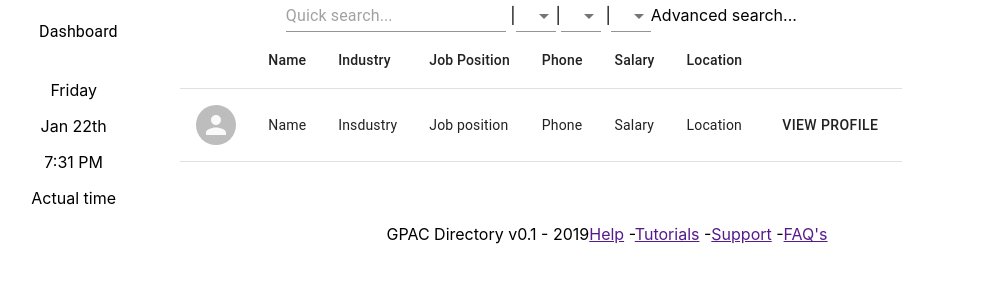
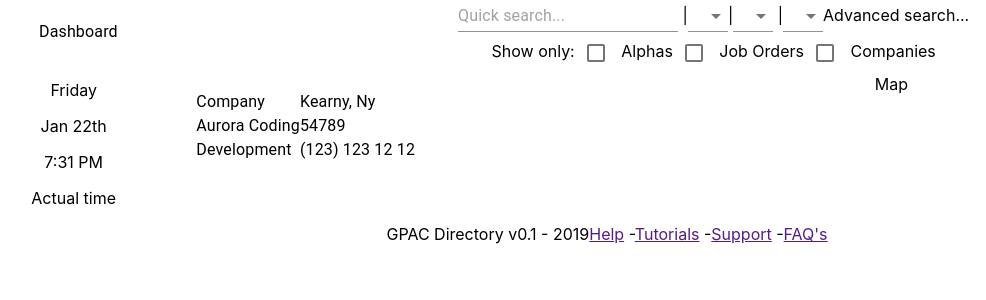
Before and after one commit to eder-toledo/gpac-Demo, a React (Create React App) app in the folder frontend/: page / in a window 1280 px wide. Shown: the top 300 px of the page, without its empty margins (33-1019 px from the left). Built offline with nearby package versions, Linux system fonts and the light colour scheme.

Commit message:
Adding basic structure for pages components

```diff
--- a/frontend/src/App.js
+++ b/frontend/src/App.js
@@ -1,12 +1,16 @@
+import React, { useState } from "react";
 import LeftMenu from './components/LeftMenu';
 import Footer from './components/Footer';
 import SearchBar from './components/SearchBar';
-import ListCandidates from './components/ListCandidates';
+import MarketPage from './pages/market';
+import MapPage from './pages/map';
 import './App.css';
 import Grid from '@material-ui/core/Grid'
 
 
 function App() {
+  const [pageRender, setPageRender] = useState(MapPage);
+
   return (
     <div className="App">
       <Grid
@@ -17,15 +21,14 @@ function App() {
         alignItems="flex-start"
         alignContent="stretch"
         wrap="nowrap"
-
       >
 
         <Grid item xs={2}>
           <LeftMenu />
         </Grid>
-        <Grid>
+        <Grid item xs={10}>
           <SearchBar />
-          <ListCandidates />
+          {pageRender}
         </Grid>
       </Grid>
       <Footer />
--- a/frontend/src/pages/map/index.jsx
+++ b/frontend/src/pages/map/index.jsx
@@ -0,0 +1,43 @@
+import React from "react";
+import Grid from "@material-ui/core/Grid";
+import { Box, Checkbox, List, ListItem, Typography } from "@material-ui/core";
+
+export default function index() {
+  return (
+    <div>
+      <Box>
+        <span>Show only:</span>
+        <span>
+          <Checkbox /> Alphas
+        </span>
+        <span>
+          <Checkbox /> Job Orders
+        </span>
+        <span>
+          <Checkbox /> Companies
+        </span>
+      </Box>
+      <Grid container spacing={0}>
+        <Grid item xs={4}>
+          <List>
+            <ListItem>
+              <Box>
+                <Typography>Company</Typography>
+                <Typography>Aurora Coding</Typography>
+                <Typography>Development</Typography>
+              </Box>
+              <Box>
+                <Typography>Kearny, Ny</Typography>
+                <Typography>54789</Typography>
+                <Typography>(123) 123 12 12</Typography>
+              </Box>
+            </ListItem>
+          </List>
+        </Grid>
+        <Grid item xs={8}>
+          Map
+        </Grid>
+      </Grid>
+    </div>
+  );
+}
--- a/frontend/src/pages/market/index.jsx
+++ b/frontend/src/pages/market/index.jsx
@@ -0,0 +1,18 @@
+import { Typography, Button } from "@material-ui/core";
+import React from "react";
+import ListCandidates from "../../components/ListCandidates";
+
+export default function index() {
+  return (
+    <div>
+      <Typography variant="h4">
+        <Typography variant="body1"></Typography>
+        Market
+        <Button variant="text" color="default">
+          Add new talent
+        </Button>
+      </Typography>
+      <ListCandidates />
+    </div>
+  );
+}
```
Also changed, not shown: 1 other file (tests, documents, lock files or other folders).
